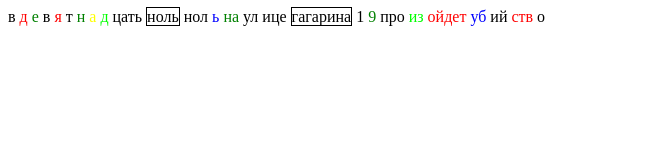
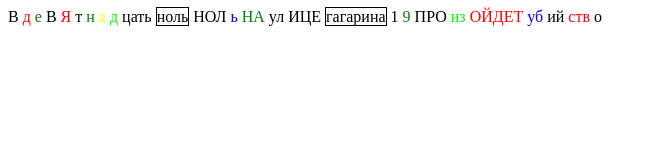
Before and after one commit to klinkovich/Code-Club, a plain HTML site: page index.html in a window 1280 px wide. Shown: the whole page, without its empty margins (0-657 px from the left). Drawn offline with Linux system fonts and the light colour scheme.

Commit message:
конец

```diff
--- a/index.html
+++ b/index.html
@@ -9,28 +9,28 @@
 	<link rel="stylesheet" href="style.css" </head>
 
 	<body>
-		<span class="bigtext">в</span>
+		<span class="bigtext">В</span>
 		<span class="redtext">д</span>
 		<span class="greentext">е</span>
-		<span class="bigtext">в</span>
-		<span class="redbigtext">я</span>
+		<span class="bigtext">В</span>
+		<span class="redbigtext">Я</span>
 		<span>т</span>
 		<span class="greentext">н</span>
 		<span class="yellowtext">а</span>
 		<span class="limetext">д</span>
 		<span>цать</span>
 		<span class="border">ноль</span>
-		<span class="bigtext">нол</span>
+		<span class="bigtext">НОЛ</span>
 		<span class="bluetext">ь</span>
-		<span class="greenbigtext">на</span>
+		<span class="greenbigtext">НА</span>
 		<span>ул</span>
-		<span class="bigtext">ице</span>
+		<span class="bigtext">ИЦЕ</span>
 		<span class="border">гагарина</span>
 		<span>1</span>
 		<span class="greentext">9</span>
-		<span class="bigtext">про</span>
+		<span class="bigtext">ПРО</span>
 		<span class="limetext">из</span>
-		<span class="redbigtext">ойдет</span>
+		<span class="redbigtext">ОЙДЕТ</span>
 		<span class="bluetext">уб</span>
 		<span>ий</span>
 		<span class="redtext">ств</span>
```
